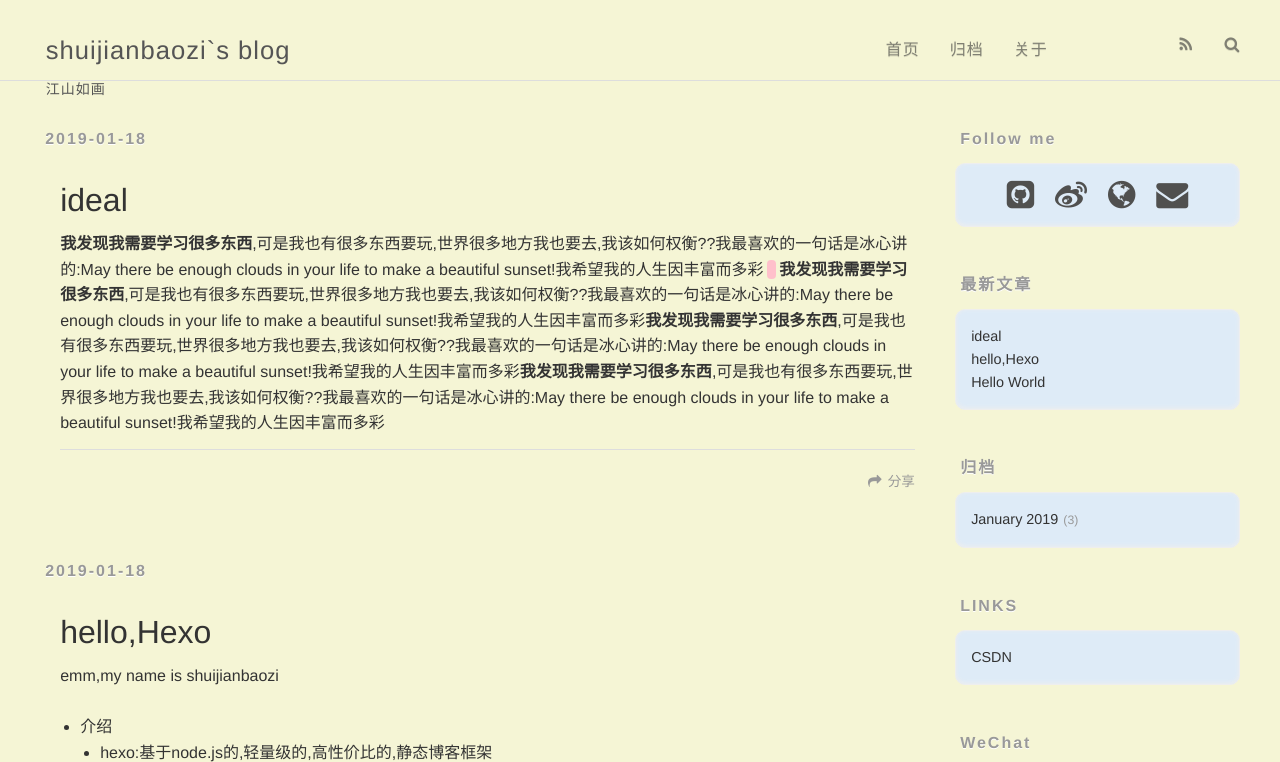
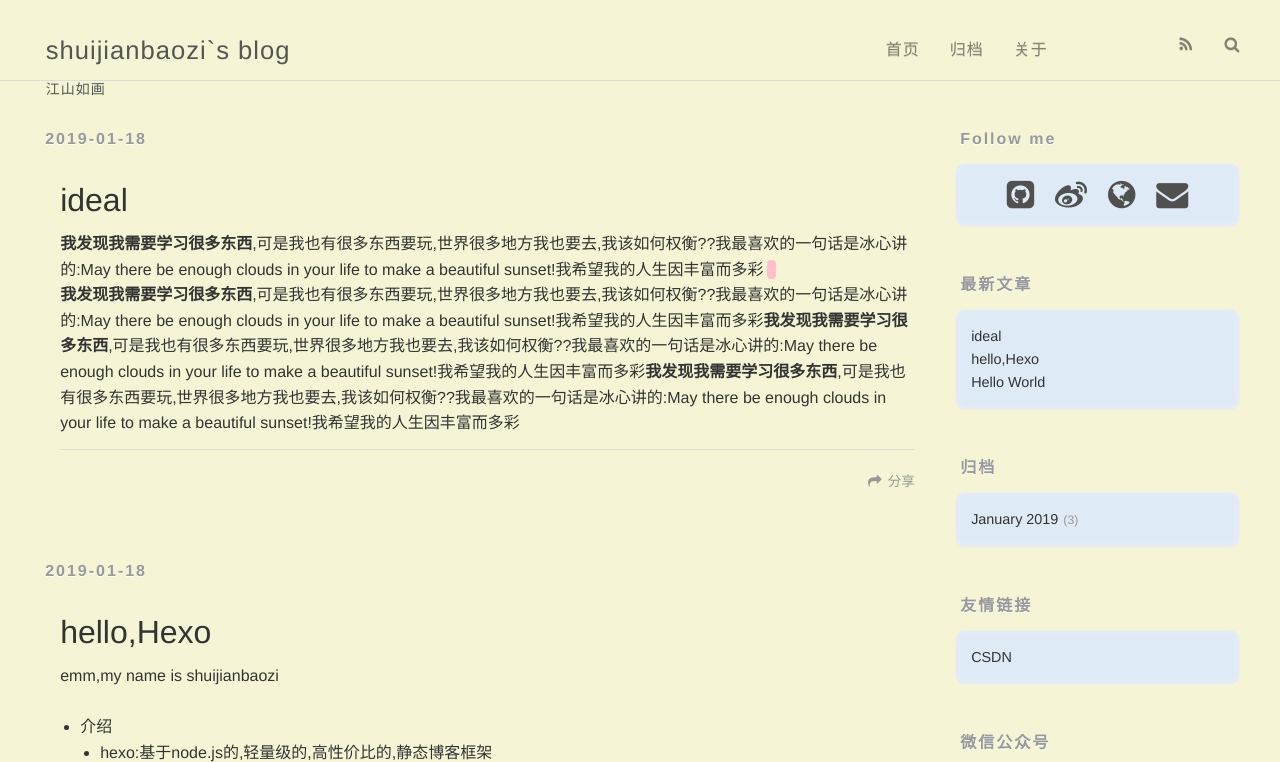
Before and after one commit to shijiashuai123/shuijianbaozi.github.io, a plain HTML site: page index.html in a window 1280 px wide. Shown: the top 762 px of the page. Drawn offline with nearby package versions, Linux system fonts and the light colour scheme; some packages are replaced by stand-ins of ours; files whose address does not match are found by name.

Commit message:
Site updated: 2019-01-19 15:53:20

```diff
--- a/index.html
+++ b/index.html
@@ -94,7 +94,7 @@
 
         <!-- Table of Contents -->
 
-        <p><strong>我发现我需要学习很多东西</strong>,可是我也有很多东西要玩,世界很多地方我也要去,我该如何权衡??我最喜欢的一句话是冰心讲的:May there be enough clouds in your life to make a beautiful sunset!我希望我的人生因丰富而多彩<code></code><strong>我发现我需要学习很多东西</strong>,可是我也有很多东西要玩,世界很多地方我也要去,我该如何权衡??我最喜欢的一句话是冰心讲的:May there be enough clouds in your life to make a beautiful sunset!我希望我的人生因丰富而多彩<strong>我发现我需要学习很多东西</strong>,可是我也有很多东西要玩,世界很多地方我也要去,我该如何权衡??我最喜欢的一句话是冰心讲的:May there be enough clouds in your life to make a beautiful sunset!我希望我的人生因丰富而多彩<strong>我发现我需要学习很多东西</strong>,可是我也有很多东西要玩,世界很多地方我也要去,我该如何权衡??我最喜欢的一句话是冰心讲的:May there be enough clouds in your life to make a beautiful sunset!我希望我的人生因丰富而多彩</p>
+        <p><strong>我发现我需要学习很多东西</strong>,可是我也有很多东西要玩,世界很多地方我也要去,我该如何权衡??我最喜欢的一句话是冰心讲的:May there be enough clouds in your life to make a beautiful sunset!我希望我的人生因丰富而多彩<code></code><br><strong>我发现我需要学习很多东西</strong>,可是我也有很多东西要玩,世界很多地方我也要去,我该如何权衡??我最喜欢的一句话是冰心讲的:May there be enough clouds in your life to make a beautiful sunset!我希望我的人生因丰富而多彩<strong>我发现我需要学习很多东西</strong>,可是我也有很多东西要玩,世界很多地方我也要去,我该如何权衡??我最喜欢的一句话是冰心讲的:May there be enough clouds in your life to make a beautiful sunset!我希望我的人生因丰富而多彩<strong>我发现我需要学习很多东西</strong>,可是我也有很多东西要玩,世界很多地方我也要去,我该如何权衡??我最喜欢的一句话是冰心讲的:May there be enough clouds in your life to make a beautiful sunset!我希望我的人生因丰富而多彩</p>
 
 
     </div>
@@ -373,7 +373,7 @@
 
 
 <div class="widget-wrap">
-    <h3 class="widget-title">Links</h3>
+    <h3 class="widget-title">友情链接</h3>
     <div class="widget">
         <ul>
 
@@ -389,7 +389,7 @@
     <!--微信公众号二维码-->
 
   <div class="widget-wrap">
-    <h3 class="follow-title ">WeChat</h3>
+    <h3 class="follow-title ">微信公众号</h3>
     <div class="widget wechat-widget">
         <img src="https://img-blog.csdnimg.cn/20181212175156692.jpg" alt="扫码关注" width="250">
     </div>
```
Also changed, not shown: 2019/01/18/ideal/index.html (+2 -2 lines).
